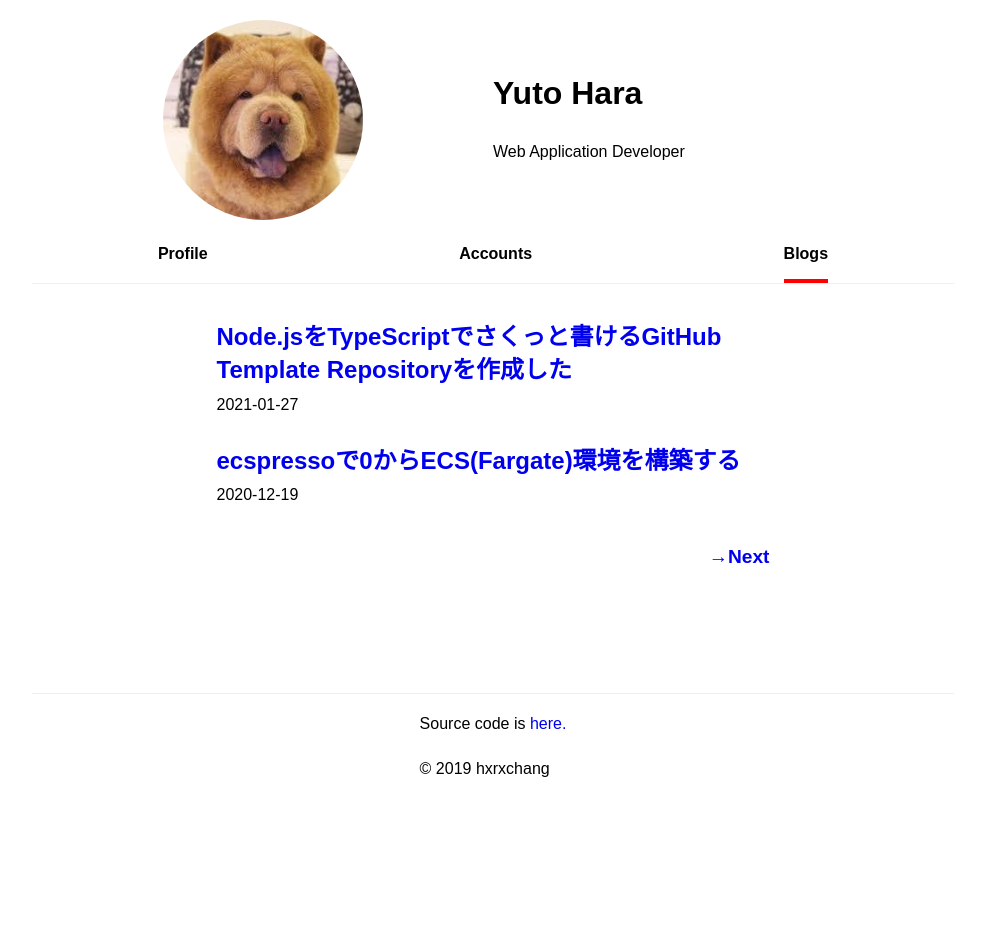
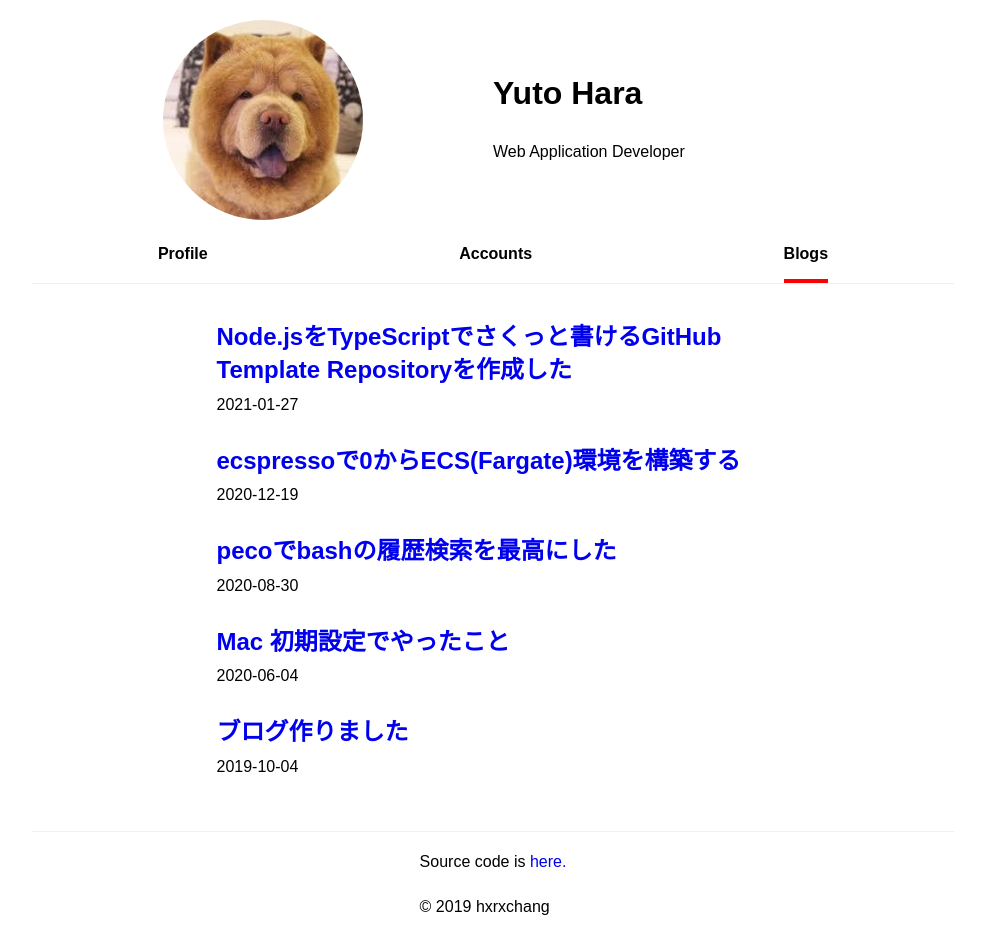
Before and after one commit to hxrxchang/my-next-page, a Next.js app: page /blogs in a window 1280 px wide. Shown: the whole page, without its empty margins (147-1132 px from the left). Before the commit the page ends 800 px from the top, so only its background shows below. Built offline with nearby package versions, Linux system fonts and the light colour scheme; no server answers.

Commit message:
fix: rename result -> quotient

```diff
--- a/src/repositories/blogs.ts
+++ b/src/repositories/blogs.ts
@@ -4,7 +4,7 @@ import matter from 'gray-matter';
 import { BlogData, PagenationInfo } from '../models';
 
 const blogsDirectory = path.join(process.cwd(), '/data-sources/blogs');
-const blogItemLengthPerPage = 2;
+const blogItemLengthPerPage = 10;
 
 export function getPagenatedSortedBlogsData(pageId: number): BlogData[] {
   const sortedBlogData = getSortedBlogsData();
@@ -73,8 +73,8 @@ function getSortedBlogsData(): BlogData[] {
 
 function getPagesLength(): number {
   const allBlogsLength = fs.readdirSync(blogsDirectory).length;
-  const result = Math.floor(allBlogsLength / blogItemLengthPerPage);
+  const quotient = Math.floor(allBlogsLength / blogItemLengthPerPage);
   const remainder = allBlogsLength % blogItemLengthPerPage;
-  const pagesLength = remainder === 0 ? result : result + 1;
+  const pagesLength = remainder === 0 ? quotient : quotient + 1;
   return pagesLength;
 }
```
